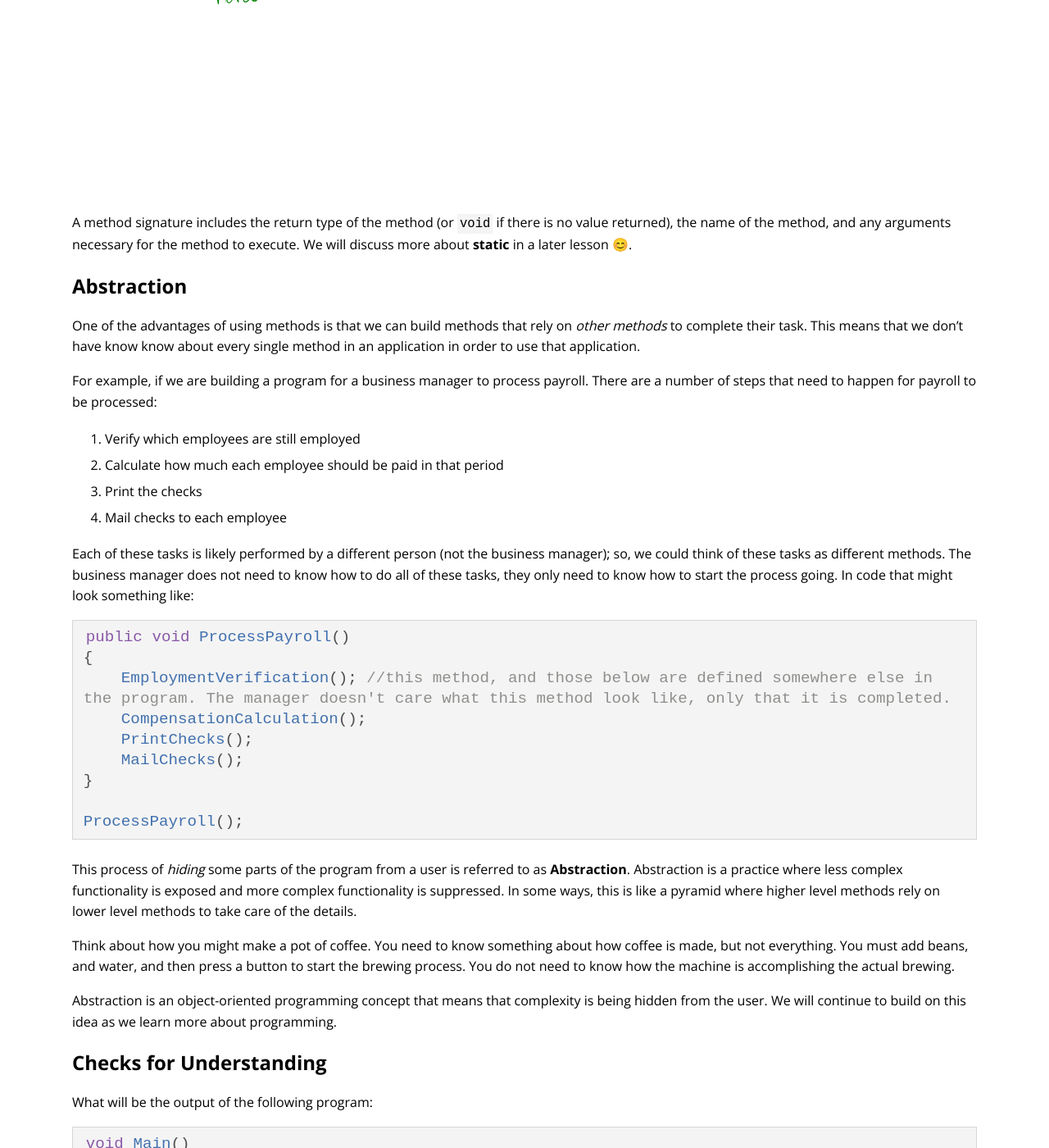
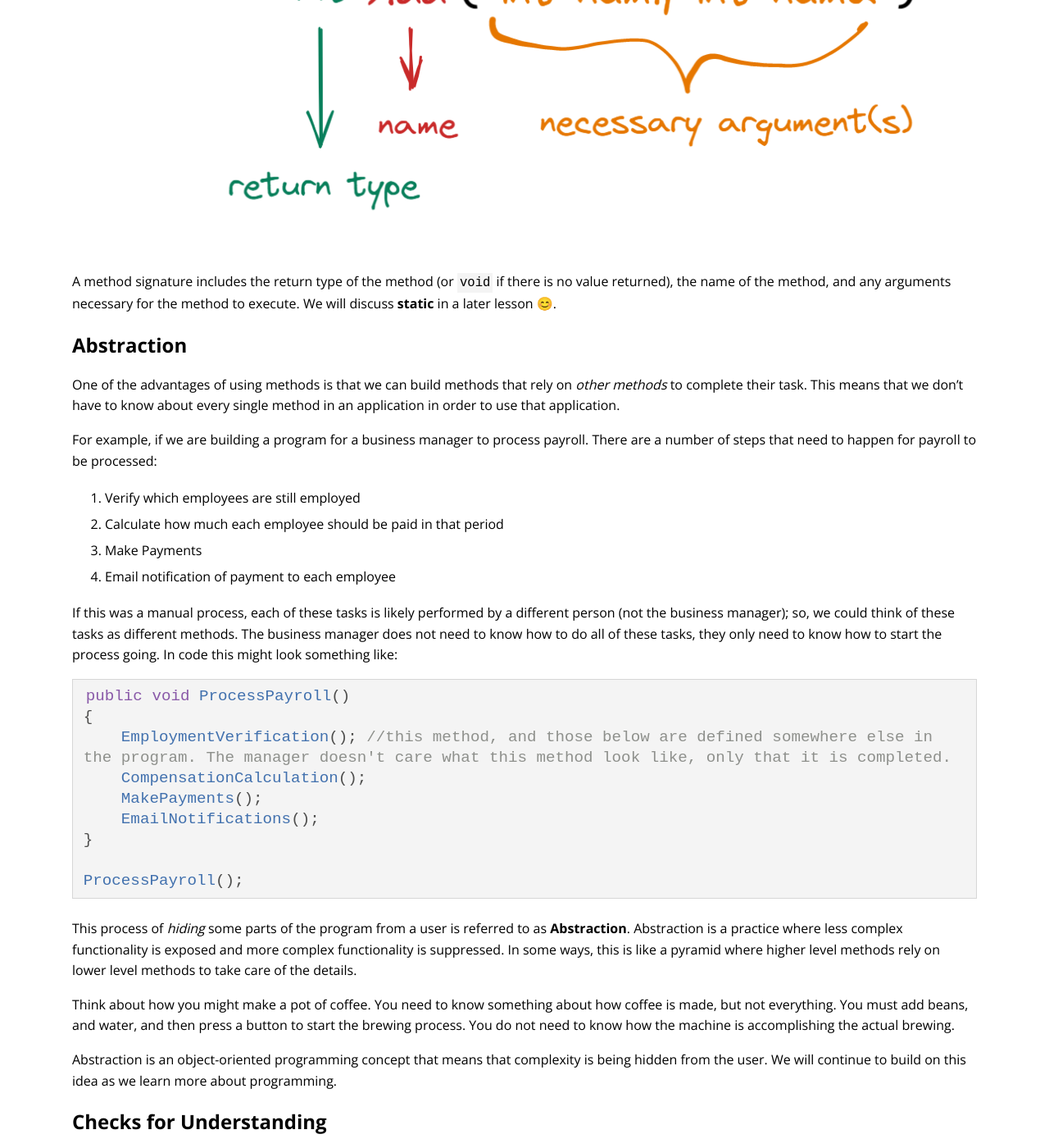
Before and after one commit to turingschool/launch-curriculum, a Jekyll site: the page built from module1/lessons/Week2/Methods.md, in a window 1280 px wide and 1400 px high, scrolled down 3739 px. Shown: the whole window at 82% size. Built offline with Jekyll 4.4.1, drawn with Linux system fonts in a browser that asks for light colours; nearby versions of some CDN libraries; comment, search, counter and statistics services are not loaded; some of the changed text lies outside the part shown.

Commit message:
Update methods lesson

````diff
--- a/module1/lessons/Week2/Methods.md
+++ b/module1/lessons/Week2/Methods.md
@@ -8,6 +8,12 @@
 * Explain why we use methods
 * Define methods in c#
 * Understand how abstraction helps us program
+
+<aside class="instructor-notes">
+    <p><strong>Instructor Note</strong><br>
+    <a href="https://replit.com/@launch-team/MethodsLessonFinished#main.cs">Here</a> is an example finished notes REPL.  Fork the starter code REPL yourself before beginning to keep it nice for future cohorts.</p>
+</aside>
+
 
 ## Warm Up
 
@@ -23,7 +29,7 @@
 Console.WriteLine(hello.ToUpper());
 ```
 
-With a partner, try to identify the `methods` and `arguments` that are in the code snippet above.
+With a partner, try to identify all of the `methods` used in the code snippet above.
 
 ## What is a Method?
 
@@ -37,13 +43,10 @@
 
 All methods _do_ something, they have some instructions.  Some methods have a **return value**.
 
-<!-- Really like this use of images/screenshots here! My only tweak would be to include line numbers in the screenshot to make it easier for students/instructors to reference -->
-
-![Image of assigning method calls to variables](/assets/images/module1/week2/AssigningReturnValues.png)
+Let's fork [this](https://replit.com/@launch-team/MethodsLessonStarter#main.cs) repl to use throughout this lesson.
+![Image of assigning method calls to variables](/assets/images/module1/Week2/AssigningReturnValues.png)
 
 In the image above, we can see that it is _sometimes_ possible to assign a variable based on a method call.  The method `ToUpper` has a **return value** that we can store in a variable; its job is to return an up-cased version of the string.  But, `Add()` has no return value; its job is to change the list in some way.
-
-<!-- I can imagine that this paragraph above re: return values is a little confusing to a new programmer since toUpper() and add() look basically the same and I don't know what a return value is at this point. Perhaps this is better covered later in the lesson, perhaps after the next section? Or maybe we include a small primer on what return values are somewhere earlier in the lesson. FWIW return values were always really confusing to me as a M1 student so this is my personal take here.   -->
 
 ## Method Signature
 
@@ -96,8 +99,6 @@
 
 > With a partner: what do you think would happen if you try to call `Greet(13)`?
 
-<!-- Love this exploration exercise! -->
-
 When we define a method that takes a string argument, that is the only datatype that the method will accept.
 
 > Create a method that takes 2 arguments.
@@ -126,30 +127,29 @@
 
 When we define new methods, we are creating a **method signature**
 
-![Diagram of Method Signature](/assets/images/module1/week2/MethodSignature.png)
-<!-- Love that this is broken down into a color coded diagram! these can be a nice visual way to also break up big blocks of text too -->
+![Diagram of Method Signature](/assets/images/module1/Week2/MethodSignature.png)
 
-A method signature includes the return type of the method (or `void` if there is no value returned), the name of the method, and any arguments necessary for the method to execute. We will discuss more about **static** in a later lesson 😊.
+A method signature includes the return type of the method (or `void` if there is no value returned), the name of the method, and any arguments necessary for the method to execute. We will discuss **static** in a later lesson 😊.
 
 ## Abstraction
 
-One of the advantages of using methods is that we can build methods that rely on _other methods_ to complete their task. This means that we don't have know know about every single method in an application in order to use that application.
+One of the advantages of using methods is that we can build methods that rely on _other methods_ to complete their task. This means that we don't have to know about every single method in an application in order to use that application.
 
 For example, if we are building a program for a business manager to process payroll.  There are a number of steps that need to happen for payroll to be processed:
 1. Verify which employees are still employed
 2. Calculate how much each employee should be paid in that period
-3. Print the checks
-4. Mail checks to each employee
+3. Make Payments
+4. Email notification of payment to each employee
 
-Each of these tasks is likely performed by a different person (not the business manager); so, we could think of these tasks as different methods.  The business manager does not need to know how to do all of these tasks, they only need to know how to start the process going.  In code that might look something like:
+If this was a manual process, each of these tasks is likely performed by a different person (not the business manager); so, we could think of these tasks as different methods.  The business manager does not need to know how to do all of these tasks, they only need to know how to start the process going.  In code this might look something like:
 
 ```c#
 public void ProcessPayroll()
 {
     EmploymentVerification(); //this method, and those below are defined somewhere else in the program. The manager doesn't care what this method look like, only that it is completed.
     CompensationCalculation();
-    PrintChecks();
-    MailChecks();
+    MakePayments();
+    EmailNotifications();
 }
 
 ProcessPayroll();
@@ -157,12 +157,9 @@
 
 This process of *hiding* some parts of the program from a user is referred to as **Abstraction**.  Abstraction is a practice where less complex functionality is exposed and more complex functionality is suppressed. In some ways, this is like a pyramid where higher level methods rely on lower level methods to take care of the details.
 
-<!-- This sentence "Abstraction is a practice where less complex functionality is exposed in an interface and more complex functionality is suppressed." is pretty heavy haha. I think the pyramid example afterwards is good, but perhaps we include a visual of what that looks like too?  -->
-
 Think about how you might make a pot of coffee.  You need to know something about how coffee is made, but not everything.  You must add beans, and water, and then press a button to start the brewing process.  You do not need to know how the machine is accomplishing the actual brewing.
 
 Abstraction is an object-oriented programming concept that means that complexity is being hidden from the user.  We will continue to build on this idea as we learn more about programming.
-
 
 ## Checks for Understanding
 What will be the output of the following program:
````
Also changed, not shown: assets/images/module1/Week2/MethodSignature.png.
